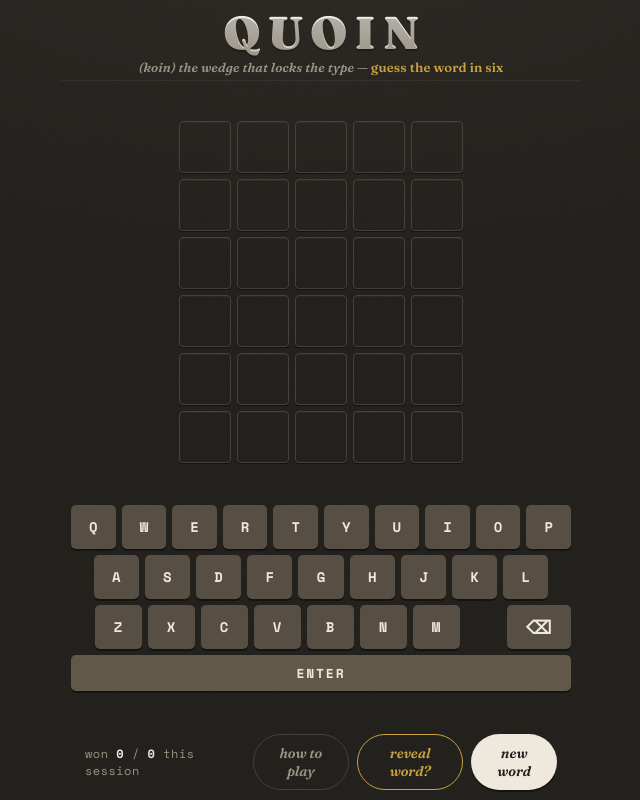
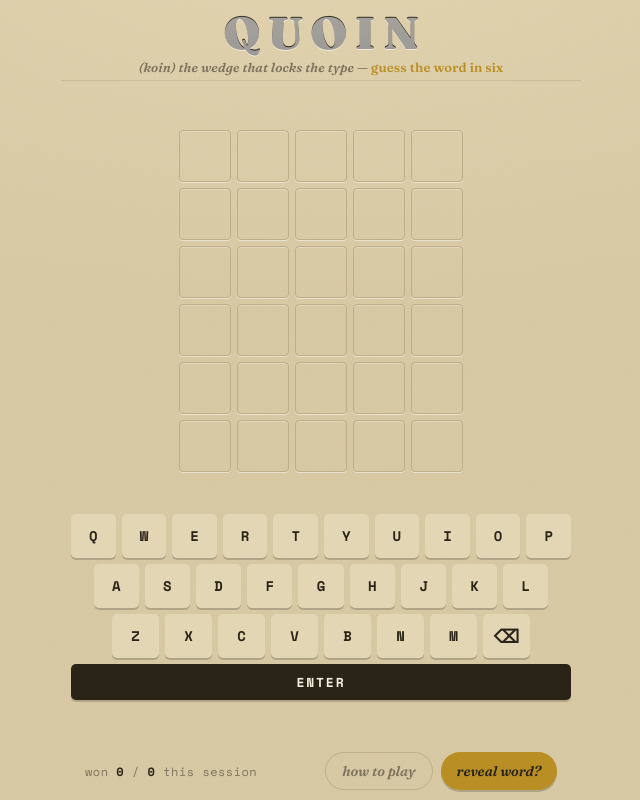
Before and after one commit to travis4dams/quoin, a website: page www/index.html in a window 1280 px wide. Both pictures are taken after a click on the button "give up". Shown: the whole page, without its empty margins (319-959 px from the left). Drawn offline with Linux system fonts and the light colour scheme.

Commit message:
Parchment redesign: lighter palette, lined-up keyboard, single give-up/new-word button

```diff
--- a/www/index.html
+++ b/www/index.html
@@ -4,10 +4,10 @@
 <meta charset="UTF-8" />
 <meta name="viewport" content="width=device-width, initial-scale=1.0, maximum-scale=1.0, user-scalable=no, viewport-fit=cover" />
 <title>QUOIN — a five-letter guessing game</title>
-<meta name="theme-color" content="#211f1b">
+<meta name="theme-color" content="#d8c9a4">
 <meta name="mobile-web-app-capable" content="yes">
 <meta name="apple-mobile-web-app-capable" content="yes">
-<meta name="apple-mobile-web-app-status-bar-style" content="black-translucent">
+<meta name="apple-mobile-web-app-status-bar-style" content="default">
 <meta name="apple-mobile-web-app-title" content="QUOIN">
 <link rel="manifest" href="manifest.webmanifest">
 <link rel="apple-touch-icon" href="apple-touch-icon.png">
@@ -22,16 +22,19 @@
 
 <style>
   :root{
-    --ink:#211f1b;          /* warm near-black ground */
-    --ink2:#2a2722;         /* raised panel */
-    --line:#46413a;         /* empty tile rule */
-    --paper:#efe9dd;        /* type-block letters / text */
-    --muted:#9b9384;        /* captions */
-    --correct:#6a994e;      /* green ink — right spot */
-    --present:#caa23e;      /* ochre — wrong spot */
-    --absent:#3a352f;       /* sunken — not in word */
-    --absent-key:#33302b;
-    --shadow: 0 1px 0 rgba(0,0,0,.45), inset 0 1px 0 rgba(255,255,255,.04);
+    --bg:#d8c9a4;           /* aged parchment ground */
+    --bg2:#e4d7b6;          /* raised surface (filled tile) */
+    --ink:#2a2417;          /* ink text + dark surfaces (enter bar) */
+    --ink2:#e8dcbd;         /* raised card (help sheet) */
+    --line:#bfae87;         /* empty tile / divider rule */
+    --paper:#f4eedd;        /* light text on dark/coloured surfaces */
+    --muted:#7e745c;        /* captions */
+    --key:#e3d6b4;          /* keycap face */
+    --correct:#5f8a3f;      /* green ink — right spot */
+    --present:#b98f25;      /* ochre — wrong spot */
+    --absent:#ab9c78;       /* struck — not in word */
+    --absent-key:#bcad88;   /* spent keycap */
+    --shadow: 0 1px 0 rgba(255,255,255,.45), inset 0 1px 0 rgba(255,255,255,.25);
     --serif:'Fraunces', Georgia, 'Times New Roman', serif;
     --mono:'Space Mono', 'Courier New', ui-monospace, monospace;
   }
@@ -40,8 +43,8 @@
   body{
     margin:0;
     background:
-      radial-gradient(120% 80% at 50% -10%, #2b2823 0%, var(--ink) 55%) fixed;
-    color:var(--paper);
+      radial-gradient(120% 80% at 50% -10%, #e2d4af 0%, var(--bg) 60%) fixed;
+    color:var(--ink);
     font-family:var(--mono);
     display:flex;
     flex-direction:column;
@@ -60,7 +63,7 @@
   header{
     text-align:center;
     padding:max(10px, env(safe-area-inset-top)) 16px 5px;
-    border-bottom:1px solid rgba(255,255,255,.06);
+    border-bottom:1px solid rgba(0,0,0,.08);
     max-width:520px;
     margin:0 auto;
   }
@@ -72,9 +75,9 @@
     margin:0;
     line-height:1;
     text-indent:.16em;            /* optically center the tracked caps */
-    background:linear-gradient(180deg,#f7f2e8,#cfc7b6);
+    background:linear-gradient(180deg,#3a3328,#241f17);
     -webkit-background-clip:text;background-clip:text;color:transparent;
-    text-shadow:0 2px 0 rgba(0,0,0,.25);
+    text-shadow:0 1px 0 rgba(255,255,255,.55);
   }
   .gloss{
     font-family:var(--serif);
@@ -112,7 +115,7 @@
     font-family:var(--mono);font-weight:700;
     font-size:calc(var(--tile)*.46);
     text-transform:uppercase;
-    color:var(--paper);
+    color:var(--ink);
     background:transparent;
     border:1.5px solid var(--line);
     border-radius:4px;
@@ -121,8 +124,8 @@
     transition:border-color .08s ease, transform .04s ease;
   }
   .tile.filled{
-    border-color:#6f685d;
-    background:#2f2b25;
+    border-color:#b2a37e;
+    background:var(--bg2);
     animation:pop .12s ease;
   }
   @keyframes pop{0%{transform:scale(.9)}60%{transform:scale(1.06)}100%{transform:scale(1)}}
@@ -130,7 +133,7 @@
   /* result colours (also used as flip end-state via classes) */
   .tile.correct{background:var(--correct);border-color:var(--correct);color:#13210c;}
   .tile.present{background:var(--present);border-color:var(--present);color:#241c06;}
-  .tile.absent {background:var(--absent); border-color:var(--absent); color:#cdc6b8;}
+  .tile.absent {background:var(--absent); border-color:var(--absent); color:#46413a;}
 
   /* flip reveal — color set to result at midpoint via JS-applied class */
   .tile.flip{animation:flip .55s ease forwards;}
@@ -161,7 +164,7 @@
   #msg{
     min-height:30px;
     font-family:var(--serif);font-style:italic;font-weight:600;
-    font-size:15px;color:var(--paper);
+    font-size:15px;color:var(--ink);
     background:rgba(0,0,0,0);
     text-align:center;
     transition:opacity .25s ease;
@@ -182,23 +185,23 @@
   .key{
     font-family:var(--mono);font-weight:700;font-size:14px;
     text-transform:uppercase;
-    color:var(--paper);
-    background:#574f44;
+    color:var(--ink);
+    background:var(--key);
     border:none;border-radius:5px;
     height:var(--kh);flex:1;min-width:0;
-    box-shadow:0 2px 0 rgba(0,0,0,.4);
+    box-shadow:0 2px 0 rgba(0,0,0,.18);
     cursor:pointer;
     transition:transform .04s ease, background .15s ease, box-shadow .04s ease;
     -webkit-tap-highlight-color:transparent;
   }
   .key:active{transform:translateY(2px);box-shadow:0 0 0 rgba(0,0,0,.4);}
   .key.wide{font-size:18px;}
-  .key.enter{height:calc(var(--kh) - 8px);font-size:13px;letter-spacing:.14em;background:#615847;}
+  .key.enter{height:calc(var(--kh) - 8px);font-size:13px;letter-spacing:.14em;background:var(--ink);color:var(--paper);}
   .kspacer{min-width:0;pointer-events:none;}
   .key:focus-visible{outline:3px solid var(--present);outline-offset:2px;}
   .key.correct{background:var(--correct);color:#13210c;}
   .key.present{background:var(--present);color:#241c06;}
-  .key.absent {background:var(--absent-key);color:#7c756a;box-shadow:0 2px 0 rgba(0,0,0,.5);}
+  .key.absent {background:var(--absent-key);color:#6b6354;box-shadow:0 2px 0 rgba(0,0,0,.18);}
 
   /* ---- footer ---- */
   footer{
@@ -208,38 +211,38 @@
     color:var(--muted);font-size:12px;
   }
   .tally{font-family:var(--mono);letter-spacing:.04em;}
-  .tally b{color:var(--paper);}
+  .tally b{color:var(--ink);}
   .actions{display:flex;gap:8px;}
   button.txt{
     font-family:var(--serif);font-style:italic;font-weight:600;font-size:14px;
-    color:var(--ink);background:var(--paper);
+    color:var(--paper);background:var(--ink);
     border:none;border-radius:999px;padding:9px 16px;cursor:pointer;
-    box-shadow:0 2px 0 rgba(0,0,0,.4);
+    box-shadow:0 2px 0 rgba(0,0,0,.18);
     transition:transform .05s ease, box-shadow .05s ease, background .15s;
   }
   button.txt:active{transform:translateY(2px);box-shadow:0 0 0;}
   button.txt.ghost{background:transparent;color:var(--muted);box-shadow:none;border:1px solid var(--line);}
-  button.txt.ghost:hover{color:var(--paper);}
-  button.txt.danger{color:var(--present);border-color:var(--present);}
+  button.txt.ghost:hover{color:var(--ink);}
+  button.txt.danger{background:var(--present);color:var(--ink);}
   button.txt:focus-visible{outline:3px solid var(--present);outline-offset:2px;}
 
   /* ---- help sheet ---- */
   #help{
     position:fixed;inset:0;z-index:5;
-    background:rgba(15,14,12,.72);
+    background:rgba(39,34,25,.5);
     display:none;align-items:center;justify-content:center;padding:20px;
   }
   #help.open{display:flex;}
   .sheet{
     background:var(--ink2);border:1px solid var(--line);border-radius:12px;
     max-width:380px;width:100%;padding:22px 22px 18px;
-    box-shadow:0 24px 60px rgba(0,0,0,.5);
+    box-shadow:0 24px 60px rgba(0,0,0,.2);
   }
   .sheet h2{font-family:var(--serif);font-weight:900;letter-spacing:.04em;margin:0 0 4px;font-size:22px;}
   .sheet p{color:var(--muted);font-size:13px;line-height:1.5;margin:0 0 14px;}
   .ex{display:flex;gap:5px;margin:8px 0;}
   .ex .tile{--tile:34px;width:34px;height:34px;font-size:16px;box-shadow:none;}
-  .ex-label{font-size:13px;color:var(--paper);margin:10px 0 2px;font-weight:700;}
+  .ex-label{font-size:13px;color:var(--ink);margin:10px 0 2px;font-weight:700;}
   .ex-note{font-size:12px;color:var(--muted);margin:0 0 6px;}
   .sheet .close{margin-top:8px;width:100%;}
 
@@ -271,8 +274,7 @@
     <span class="tally" id="tally">won <b>0</b> / <b>0</b> this session</span>
     <div class="actions">
       <button class="txt ghost" id="helpBtn" aria-haspopup="dialog">how to play</button>
-      <button class="txt ghost" id="giveBtn" hidden>give up</button>
-      <button class="txt" id="newBtn">new word</button>
+      <button class="txt" id="giveBtn">give up</button>
     </div>
   </footer>
 
@@ -315,7 +317,7 @@
 const KEYS = [
   ['q','w','e','r','t','y','u','i','o','p'],
   [{sp:0.5},'a','s','d','f','g','h','j','k','l',{sp:0.5}],
-  [{sp:0.5},'z','x','c','v','b','n','m',{sp:1},{key:'back',w:1.5}],
+  [{sp:1},'z','x','c','v','b','n','m',{key:'back',w:1},{sp:1}],
   [{key:'enter',w:1}]
 ];
 
@@ -405,7 +407,7 @@
 /* ---------- input ---------- */
 function handleKey(k){
   if(over || locked) return;
-  if(givePending) resetGive();
+  if(givePending) updateAction();
   if(k==='enter') return submit();
   if(k==='back'){
     if(guess.length>0){
@@ -458,7 +460,7 @@
 function finishRow(r, g, result){
   guess='';
   if(g===answer){
-    over=true; played++; won++; updateTally(); showGive(false);
+    over=true; played++; won++; updateTally(); updateAction();
     if(!reduceMotion){
       result.forEach((_,i)=> setTimeout(()=>tileAt(r,i).classList.add('win'), i*90));
     }
@@ -468,7 +470,7 @@
   }
   row++;
   if(row>=ROWS){
-    over=true; played++; updateTally(); showGive(false);
+    over=true; played++; updateTally(); updateAction();
     flash(`The word was <span class="answer">${answer}</span>`, 0, true);
   }
   locked=false;
@@ -525,7 +527,7 @@
   buildBoard();
   kbEl.querySelectorAll('.key').forEach(b=>b.classList.remove('correct','present','absent'));
   msgEl.classList.remove('show'); msgEl.textContent='';
-  showGive(true);
+  updateAction();
 }
 
 /* ---------- events ---------- */
@@ -535,38 +537,34 @@
   else if(e.key==='Backspace') handleKey('back');
   else { const k=e.key.toLowerCase(); if(/^[a-z]$/.test(k)) handleKey(k); }
 });
-document.getElementById('newBtn').addEventListener('click', newGame);
-
 const help=document.getElementById('help');
 document.getElementById('helpBtn').addEventListener('click',()=>help.classList.add('open'));
 document.getElementById('closeHelp').addEventListener('click',()=>help.classList.remove('open'));
 help.addEventListener('click',(e)=>{ if(e.target===help) help.classList.remove('open'); });
 
-/* ---------- give up ---------- */
-const giveBtn=document.getElementById('giveBtn');
+/* ---------- action button (give up ↔ new word) ---------- */
+const actBtn=document.getElementById('giveBtn');
 function resetGive(){
   givePending=false;
   if(giveTimer){ clearTimeout(giveTimer); giveTimer=null; }
-  giveBtn.classList.remove('danger');
-  giveBtn.textContent='give up';
 }
-function showGive(show){
-  giveBtn.hidden=!show;
+function updateAction(){                   // one button, reflects game state
   resetGive();
+  actBtn.classList.remove('danger');
+  actBtn.textContent = over ? 'new word' : 'give up';
 }
-giveBtn.addEventListener('click',()=>{
-  if(over) return;
+actBtn.addEventListener('click',()=>{
+  if(over){ newGame(); return; }          // round finished — start the next word
   if(!givePending){                       // first tap — ask to confirm
     givePending=true;
-    giveBtn.classList.add('danger');
-    giveBtn.textContent='reveal word?';
-    giveTimer=setTimeout(resetGive, 3000);
+    actBtn.classList.add('danger');
+    actBtn.textContent='reveal word?';
+    giveTimer=setTimeout(updateAction, 3000);
     return;
   }
-  resetGive();                            // second tap — reveal and end
-  over=true; locked=false; played++; updateTally();
-  giveBtn.hidden=true;
+  over=true; locked=false; played++; updateTally();   // second tap — reveal and end
   flash(`The word was <span class="answer">${answer}</span>`, 0, true);
+  updateAction();
 });
 
 /* ---------- start ---------- */
--- a/www/sw.js
+++ b/www/sw.js
@@ -1,6 +1,6 @@
 /* QUOIN service worker — precache the whole game so it runs with no signal.
    Bump CACHE when you change any of the files below to force an update. */
-const CACHE = 'quoin-v3';
+const CACHE = 'quoin-v4';
 const ASSETS = [
   './',
   './index.html',
```
